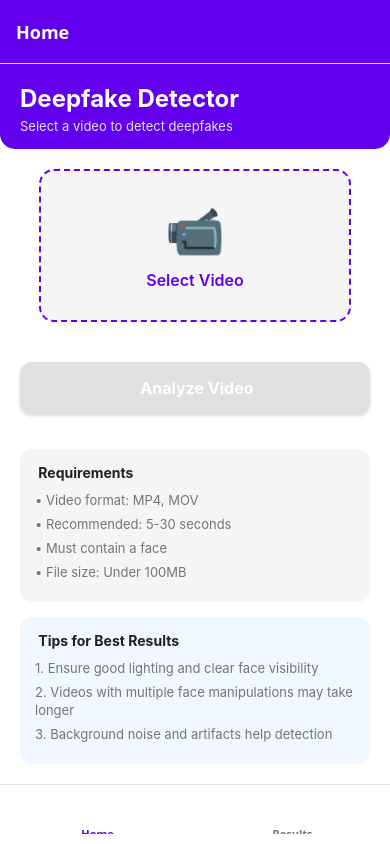
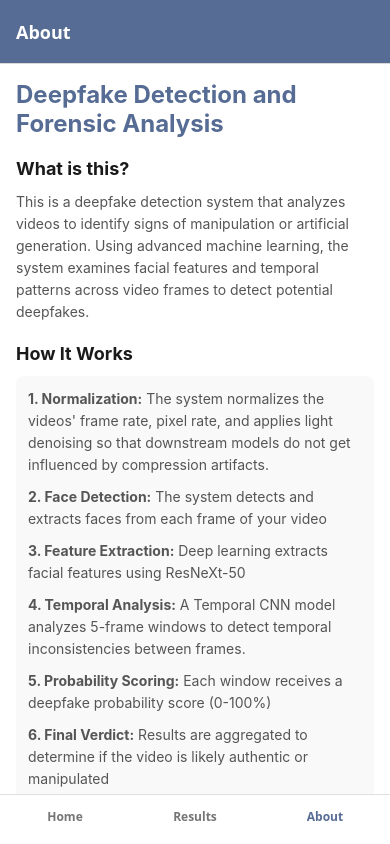
Before and after one commit to abhikarki/Deepfake_detection, a React Native app in the folder mobile/: screen /About in a window 390 px wide. Built offline with nearby package versions, Linux system fonts and the light colour scheme.

Commit message:
added-about-page

```diff
--- a/mobile/App.js
+++ b/mobile/App.js
@@ -1,8 +1,10 @@
 import React from 'react';
+import { Text } from 'react-native';
 import { NavigationContainer } from '@react-navigation/native';
 import { createBottomTabNavigator } from '@react-navigation/bottom-tabs';
 import { HomeScreen } from './screens/HomeScreen';
 import { ResultsScreen } from './screens/ResultsScreen';
+import { AboutScreen } from './screens/AboutScreen';
 import { colors } from './assets/colors';
 
 const Tab = createBottomTabNavigator();
@@ -25,17 +27,17 @@ export default function App() {
             backgroundColor: colors.background,
             borderTopColor: '#E0E0E0',
             borderTopWidth: 1,
-            paddingBottom: 5,
+            paddingBottom: 8,
             paddingTop: 8,
-            height: 60,
+            height: 50,
           },
           tabBarLabelStyle: {
-            fontSize: 11,
+            fontSize: 12,
             fontWeight: '600',
-            marginTop: -5,
+            marginTop: 0,
           },
           tabBarIconStyle: {
-            marginBottom: 5,
+            display: 'none',
           },
         })}
       >
@@ -44,9 +46,6 @@ export default function App() {
           component={HomeScreen}
           options={{
             tabBarLabel: 'Home',
-            tabBarIcon: ({ color, size }) => (
-              <Text style={{ fontSize: 24 }}></Text>
-            ),
           }}
         />
         <Tab.Screen
@@ -54,14 +53,16 @@ export default function App() {
           component={ResultsScreen}
           options={{
             tabBarLabel: 'Results',
-            tabBarIcon: ({ color, size }) => (
-              <Text style={{ fontSize: 24 }}></Text>
-            ),
+          }}
+        />
+        <Tab.Screen
+          name="About"
+          component={AboutScreen}
+          options={{
+            tabBarLabel: 'About',
           }}
         />
       </Tab.Navigator>
     </NavigationContainer>
   );
 }
-
-import { Text } from 'react-native';
--- a/mobile/assets/colors.js
+++ b/mobile/assets/colors.js
@@ -1,5 +1,5 @@
 export const colors = {
-  primary: '#6200EE',
+  primary: '#566c94',
   secondary: '#03DAC6',
   background: '#FFFFFF',
   surface: '#F5F5F5',
--- /dev/null
+++ b/mobile/screens/AboutScreen.js
@@ -0,0 +1,184 @@
+import React from 'react';
+import {
+  View,
+  Text,
+  StyleSheet,
+  ScrollView,
+} from 'react-native';
+import { colors } from '../assets/colors';
+
+export const AboutScreen = () => {
+  return (
+    <ScrollView style={styles.container}>
+      <View style={styles.content}>
+        <Text style={styles.title}>Deepfake Detection and Forensic Analysis</Text>
+
+        {/* What is this Section */}
+        <View style={styles.section}>
+          <Text style={styles.sectionTitle}>What is this?</Text>
+          <Text style={styles.text}>
+            This is a deepfake detection system that analyzes videos to identify signs of manipulation or artificial generation. Using advanced machine learning, the system examines facial features and temporal patterns across video frames to detect potential deepfakes.
+          </Text>
+        </View>
+
+        {/* How It Works Section */}
+        <View style={styles.section}>
+          <Text style={styles.sectionTitle}>How It Works</Text>
+          <View style={styles.boxStyle}>
+            <Text style={styles.listItem}>
+              <Text style={styles.bold}>1. Normalization:</Text> The system normalizes the videos' frame rate, pixel rate, and applies light denoising so that downstream models do not get influenced by compression artifacts.
+            </Text>
+            <Text style={styles.listItem}>
+              <Text style={styles.bold}>2. Face Detection:</Text> The system detects and extracts faces from each frame of your video
+            </Text>
+            <Text style={styles.listItem}>
+              <Text style={styles.bold}>3. Feature Extraction:</Text> Deep learning extracts facial features using ResNeXt-50
+            </Text>
+            <Text style={styles.listItem}>
+              <Text style={styles.bold}>4. Temporal Analysis:</Text> A Temporal CNN model analyzes 5-frame windows to detect temporal inconsistencies between frames.
+            </Text>
+            <Text style={styles.listItem}>
+              <Text style={styles.bold}>5. Probability Scoring:</Text> Each window receives a deepfake probability score (0-100%)
+            </Text>
+            <Text style={styles.listItem}>
+              <Text style={styles.bold}>6. Final Verdict:</Text> Results are aggregated to determine if the video is likely authentic or manipulated
+            </Text>
+          </View>
+        </View>
+
+        {/* Understanding Results Section */}
+        <View style={styles.section}>
+          <Text style={styles.sectionTitle}>Understanding Results</Text>
+          <View style={styles.resultBox}>
+            <View style={[styles.resultCard, styles.authenticCard]}>
+              <Text style={styles.resultTitle}>Low Probability (&lt; 50%)</Text>
+              <Text style={styles.resultText}>
+                <Text style={styles.bold}>AUTHENTIC:</Text> Video shows characteristics consistent with genuine footage
+              </Text>
+            </View>
+            <View style={[styles.resultCard, styles.manipulatedCard]}>
+              <Text style={styles.resultTitle}>High Probability (&gt; 50%)</Text>
+              <Text style={styles.resultText}>
+                <Text style={styles.bold}>LIKELY MANIPULATED:</Text> Video shows signs of manipulation or artificial generation
+              </Text>
+            </View>
+          </View>
+        </View>
+
+        {/* Technical Details Section */}
+        <View style={styles.section}>
+          <Text style={styles.sectionTitle}>Technical Details</Text>
+          <View style={styles.techBox}>
+            <View style={styles.techColumn}>
+              <Text style={styles.techItem}><Text style={styles.bold}>Frame Rate:</Text> 10 FPS</Text>
+              <Text style={styles.techItem}><Text style={styles.bold}>Temporal Window:</Text> 5 frames (~0.5 seconds)</Text>
+              <Text style={styles.techItem}><Text style={styles.bold}>Model:</Text> Temporal CNN</Text>
+            </View>
+            <View style={styles.techColumn}>
+              <Text style={styles.techItem}><Text style={styles.bold}>Face Detector:</Text> RetinaFace</Text>
+              <Text style={styles.techItem}><Text style={styles.bold}>Feature Extractor:</Text> ResNeXt-50</Text>
+              <Text style={styles.techItem}><Text style={styles.bold}>Detection Method:</Text> Temporal inconsistency</Text>
+            </View>
+          </View>
+        </View>
+
+        {/* Tips for Best Results Section */}
+        <View style={styles.section}>
+          <Text style={styles.sectionTitle}>Tips for Best Results</Text>
+          <Text style={styles.listItem}>✓ Use clear, well-lit videos with visible faces</Text>
+          <Text style={styles.listItem}>✓ Videos should be 10-30 seconds long for optimal analysis</Text>
+          <Text style={styles.listItem}>✓ Avoid videos with multiple people or extreme angles</Text>
+          <Text style={styles.listItem}>✓ Face should occupy at least 50x50 pixels for reliable detection</Text>
+          <Text style={styles.listItem}>✓ Note: Results are probabilities, not certainties</Text>
+        </View>
+      </View>
+    </ScrollView>
+  );
+};
+
+const styles = StyleSheet.create({
+  container: {
+    flex: 1,
+    backgroundColor: colors.background,
+  },
+  content: {
+    padding: 16,
+    paddingBottom: 24,
+  },
+  title: {
+    fontSize: 24,
+    fontWeight: '700',
+    color: colors.primary,
+    marginBottom: 20,
+  },
+  section: {
+    marginBottom: 20,
+  },
+  sectionTitle: {
+    fontSize: 18,
+    fontWeight: '700',
+    color: '#1a1a1a',
+    marginBottom: 12,
+  },
+  text: {
+    fontSize: 14,
+    lineHeight: 22,
+    color: '#555555',
+  },
+  boxStyle: {
+    backgroundColor: '#f9f9f9',
+    padding: 12,
+    borderRadius: 8,
+  },
+  listItem: {
+    fontSize: 14,
+    lineHeight: 22,
+    color: '#555555',
+    marginBottom: 10,
+  },
+  bold: {
+    fontWeight: '700',
+  },
+  resultBox: {
+    gap: 12,
+  },
+  resultCard: {
+    padding: 12,
+    borderRadius: 8,
+    borderWidth: 1,
+  },
+  authenticCard: {
+    backgroundColor: '#e8f5e9',
+    borderColor: '#81c784',
+  },
+  manipulatedCard: {
+    backgroundColor: '#ffebee',
+    borderColor: '#ef9a9a',
+  },
+  resultTitle: {
+    fontSize: 14,
+    fontWeight: '700',
+    marginBottom: 8,
+  },
+  resultText: {
+    fontSize: 14,
+    lineHeight: 20,
+    color: '#555555',
+  },
+  techBox: {
+    backgroundColor: '#f5f5f5',
+    padding: 12,
+    borderRadius: 8,
+    flexDirection: 'row',
+    justifyContent: 'space-between',
+  },
+  techColumn: {
+    flex: 1,
+  },
+  techItem: {
+    fontSize: 13,
+    color: '#555555',
+    marginBottom: 8,
+    lineHeight: 20,
+  },
+});
```
